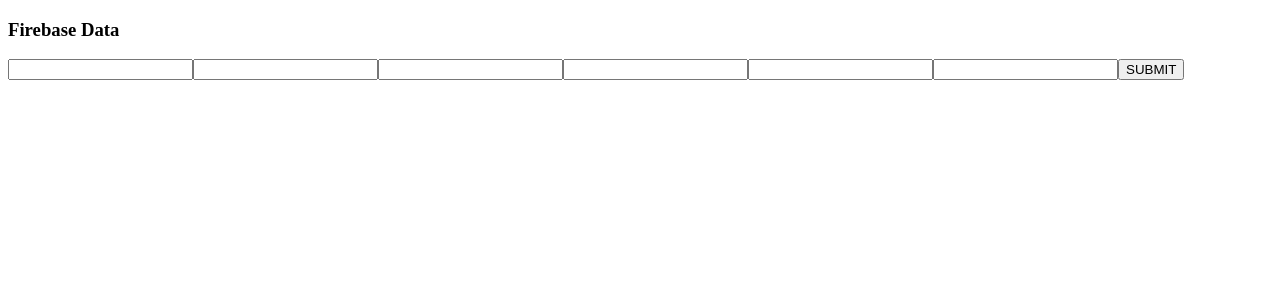
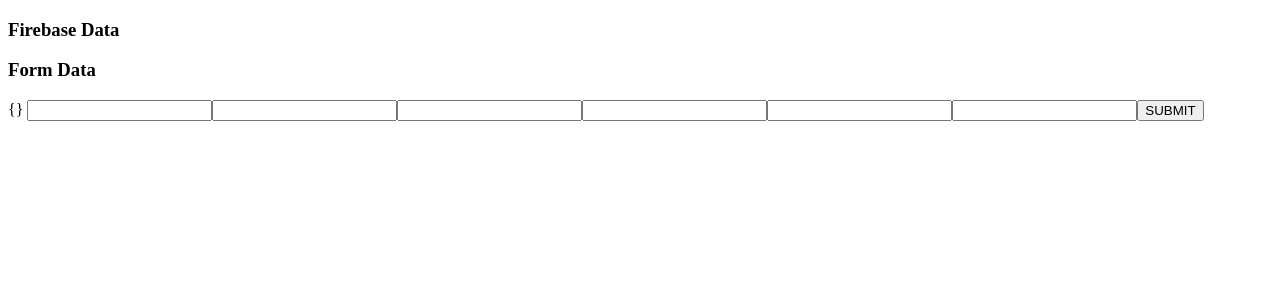
Before and after one commit to Gaboa/autoform, a Vue app: page / in a window 1280 px wide. Shown: the top 300 px of the page. Built offline with nearby package versions, Linux system fonts and the light colour scheme; the HTML template or start-up script is replaced by a standard one.

Commit message:
Log form data

```diff
--- a/src/App.vue
+++ b/src/App.vue
@@ -3,7 +3,8 @@
     <h3>Firebase Data</h3>
     {{ firebaseData }}
 
-    <form>
+    <h3>Form Data</h3>
+    {{ formData }}
 
       <input type="text"   name="name">
       <input type="number" name="age">
```
